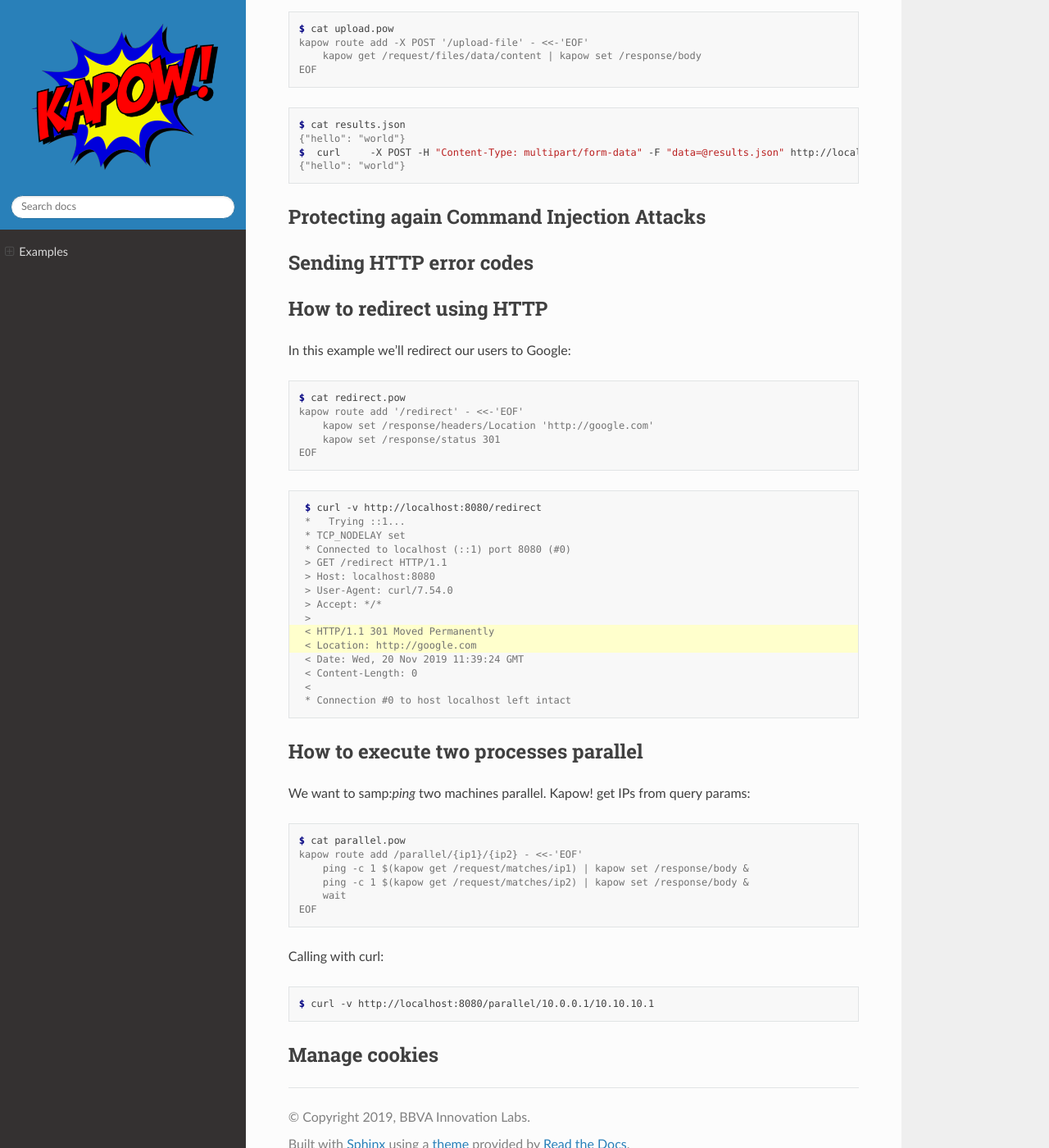
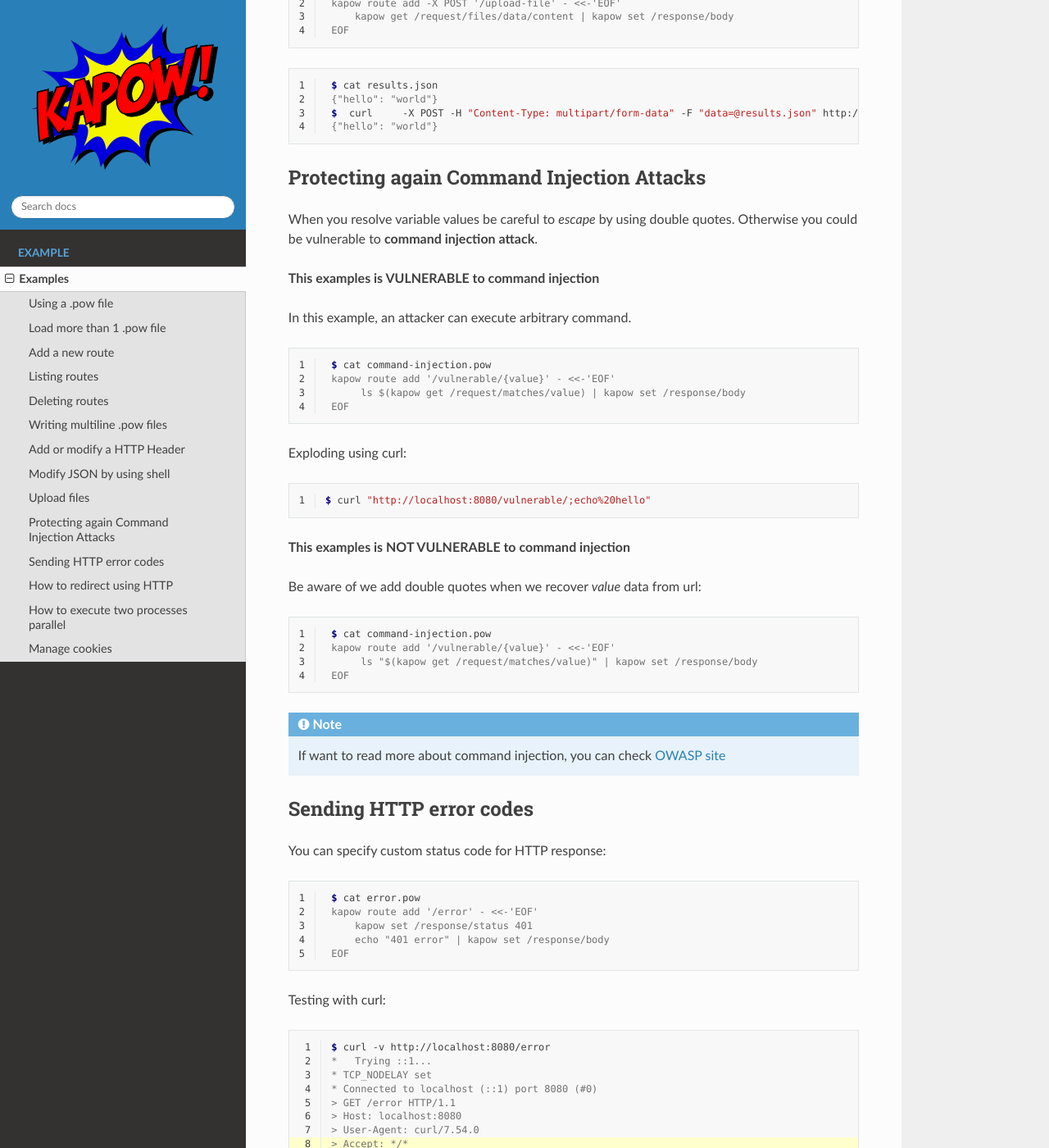
Before and after one commit to BBVA/kapow, a Sphinx documentation site: the page built from docs/source/examples/index.rst, in a window 1280 px wide and 1400 px high, scrolled down 4705 px. Shown: the whole window at 82% size. Built offline with Sphinx 7.4.7 and the Read the Docs theme 2.0.0, drawn with Linux system fonts in a browser that asks for light colours; pages that are not in the unit, such as notebooks, are missing from menus; some of the changed text lies outside the part shown.

Commit message:
add 2 more examples

```diff
--- a/README.rst
+++ b/README.rst
@@ -121,7 +121,7 @@ Kapow! can't help when:
 
 
 When it is your best friend:
---------------------------
+----------------------------
 
 * Easy command + Hard API = Kapow! to the rescue
 * SSH for one command?  Kapow! allows you to share only that command
--- a/docs/source/examples/index.rst
+++ b/docs/source/examples/index.rst
@@ -9,12 +9,14 @@ A .pow file is a plain text with shell instructions, usually, you can use Kapow!
 **Starting Kapow! using .pow file**
 
 .. code-block:: console
+   :linenos:
 
     $ kapow server example.pow
 
 With the example.pow:
 
 .. code-block:: console
+   :linenos:
 
     #
     # This is a simple example of a .pow file
@@ -35,6 +37,7 @@ Load more than 1 .pow file
 You can load more than one .pow file at time. This can help you have your .pow files ordered.
 
 .. code-block:: console
+   :linenos:
 
     $ ls pow-files/
     example-1.pow   example-2.pow
@@ -47,12 +50,10 @@ Add a new route
 
     Be aware when you defined more than routes in same path, only first routed added will be resolved.
 
-    Example:
+    For example, if you add these routes:
 
-    If you add these routes:
-
-    - http://localhost:8080/echo
-    - http://localhost:8080/echo/{message}
+    1. http://localhost:8080/echo
+    2. http://localhost:8080/echo/{message}
 
     Only first one route will be resolved.
 
@@ -61,12 +62,14 @@ Add a new route
 Defining route:
 
 .. code-block:: console
+   :linenos:
 
     $ kapow route add '/my/route' -c 'echo "hello world" | kapow set /response/body'
 
 Calling route:
 
 .. code-block:: console
+   :linenos:
 
     $ curl http://localhost:8080/my/route
     hello world
@@ -76,12 +79,14 @@ Calling route:
 Defining route:
 
 .. code-block:: console
+   :linenos:
 
     $ kapow route add -X POST /echo -c 'kapow get /request/body | kapow set /response/body'
 
 Calling route:
 
 .. code-block:: console
+   :linenos:
 
     $ curl -d "hello world" -X POST http://localhost:8080/echo
     hello world%
@@ -91,12 +96,14 @@ Calling route:
 Defining route:
 
 .. code-block:: console
+   :linenos:
 
     $ kapow route add '/echo/{message}' -c 'kapow get /request/matches/message | kapow set /response/body'
 
 Calling route:
 
 .. code-block:: console
+   :linenos:
 
     $ curl http://localhost:8080/echo/hello%20world
     hello world%
@@ -108,6 +115,7 @@ Listing routes
 You can list active route in kapow! server.
 
 .. code-block:: console
+   :linenos:
 
     $ kapow route list
     [{"id":"20c98328-0b82-11ea-90a8-784f434dfbe2","method":"GET","url_pattern":"/echo/{message}","entrypoint":"/bin/sh -c","command":"kapow get /request/matches/message | kapow set /response/body","index":0}]
@@ -115,6 +123,7 @@ You can list active route in kapow! server.
 Or, for pretty output, you can use samp:`jq`:
 
 .. code-block:: console
+   :linenos:
 
     $ kapow route list | jq
     [
@@ -140,6 +149,7 @@ Deleting routes
 If we want to delete a route you need their ID. Using de above example, you can delete the route by typing:
 
 .. code-block:: console
+   :linenos:
 
     $ kapow route remove 20c98328-0b82-11ea-90a8-784f434dfbe2
 
@@ -149,6 +159,7 @@ Writing multiline .pow files
 Some time you need to write more complex actions. So you can write multiline commands:
 
 .. code-block:: console
+   :linenos:
 
     kapow route add /log_and_stuff - <<-'EOF'
         echo this is a quite long sentence and other stuff | tee log.txt | kapow set /response/body
@@ -165,13 +176,14 @@ Some time you need to write more complex actions. So you can write multiline com
 
 
 Add or modify a HTTP Header
-++++++++++++++++++++++++++
++++++++++++++++++++++++++++
 
 Some times you want add some extra HTTP header to response.
 
 In this example we'll adding the security header "nosniff" in a sniff.pow:
 
 .. code-block:: console
+   :linenos:
 
     $ cat sniff.pow
     kapow route add /sec-hello-world - <<-'EOF'
@@ -186,6 +198,7 @@ Test with curl:
 
 .. code-block:: console
    :emphasize-lines: 11
+   :linenos:
 
     $ curl -v http://localhost:8080/sec-hello-world
     *   Trying ::1...
@@ -214,6 +227,7 @@ Modify JSON by using shell
 In this example our Kapow! service will receive a JSON value with an incorrect date, then our .pow file will fix then and return the correct value to the user.
 
 .. code-block:: console
+   :linenos:
 
     $ cat fix_date.pow
     kapow route add -X POST '/fix-date' - <<-'EOF'
@@ -224,6 +238,7 @@ In this example our Kapow! service will receive a JSON value with an incorrect d
 Call service with curl:
 
 .. code-block:: console
+   :linenos:
 
     $ curl -X POST http://localhost:8080/fix-date -H "Content-Type: application/json" -d '{"incorrectDate": "no way"}'
 
@@ -233,6 +248,7 @@ Upload files
 Upload a file using Kapow! is very simple:
 
 .. code-block:: console
+   :linenos:
 
     $ cat upload.pow
     kapow route add -X POST '/upload-file' - <<-'EOF'
@@ -240,6 +256,7 @@ Upload a file using Kapow! is very simple:
     EOF
 
 .. code-block:: console
+   :linenos:
 
     $ cat results.json
     {"hello": "world"}
@@ -249,12 +266,78 @@ Upload a file using Kapow! is very simple:
 Protecting again Command Injection Attacks
 ++++++++++++++++++++++++++++++++++++++++++
 
+When you resolve variable values be careful to *escape* by using double quotes. Otherwise you could be vulnerable to **command injection attack**.
 
+**This examples is VULNERABLE to command injection**
+
+In this example, an attacker can execute arbitrary command.
+
+.. code-block:: console
+   :linenos:
+
+    $ cat command-injection.pow
+    kapow route add '/vulnerable/{value}' - <<-'EOF'
+         ls $(kapow get /request/matches/value) | kapow set /response/body
+    EOF
+
+Exploding using curl:
+
+.. code-block:: console
+   :linenos:
+
+   $ curl "http://localhost:8080/vulnerable/;echo%20hello"
+
+**This examples is NOT VULNERABLE to command injection**
+
+Be aware of we add double quotes when we recover *value* data from url:
+
+.. code-block:: console
+   :linenos:
+
+    $ cat command-injection.pow
+    kapow route add '/vulnerable/{value}' - <<-'EOF'
+         ls "$(kapow get /request/matches/value)" | kapow set /response/body
+    EOF
+
+.. note::
+
+   If want to read more about command injection, you can check `OWASP site <https://www.owasp.org/index.php/Command_Injection>`_
 
 Sending HTTP error codes
 ++++++++++++++++++++++++
 
+You can specify custom status code for HTTP response:
 
+.. code-block:: console
+   :linenos:
+
+    $ cat error.pow
+    kapow route add '/error' - <<-'EOF'
+        kapow set /response/status 401
+        echo "401 error" | kapow set /response/body
+    EOF
+
+Testing with curl:
+
+.. code-block:: console
+   :emphasize-lines: 8
+   :linenos:
+
+   $ curl -v http://localhost:8080/error
+   *   Trying ::1...
+   * TCP_NODELAY set
+   * Connected to localhost (::1) port 8080 (#0)
+   > GET /error HTTP/1.1
+   > Host: localhost:8080
+   > User-Agent: curl/7.54.0
+   > Accept: */*
+   >
+   < HTTP/1.1 401 Unauthorized
+   < Date: Wed, 20 Nov 2019 14:06:44 GMT
+   < Content-Length: 10
+   < Content-Type: text/plain; charset=utf-8
+   <
+   401 error
 
 How to redirect using HTTP
 ++++++++++++++++++++++++++
@@ -262,6 +345,7 @@ How to redirect using HTTP
 In this example we'll redirect our users to Google:
 
 .. code-block:: console
+   :linenos:
 
     $ cat redirect.pow
     kapow route add '/redirect' - <<-'EOF'
@@ -271,6 +355,7 @@ In this example we'll redirect our users to Google:
 
 .. code-block:: console
    :emphasize-lines: 10-11
+   :linenos:
 
     $ curl -v http://localhost:8080/redirect
     *   Trying ::1...
@@ -295,6 +380,7 @@ How to execute two processes parallel
 We want to samp:`ping` two machines parallel. Kapow! get IPs from query params:
 
 .. code-block:: console
+   :linenos:
 
     $ cat parallel.pow
     kapow route add /parallel/{ip1}/{ip2} - <<-'EOF'
@@ -306,6 +392,7 @@ We want to samp:`ping` two machines parallel. Kapow! get IPs from query params:
 Calling with curl:
 
 .. code-block:: console
+   :linenos:
 
     $ curl -v http://localhost:8080/parallel/10.0.0.1/10.10.10.1
 
--- a/docs/source/index.rst
+++ b/docs/source/index.rst
@@ -6,6 +6,12 @@
 
    install
    quickstart
+
+.. toctree::
+   :maxdepth: 2
+   :caption: Example
+
+   examples/index
 
 .. toctree::
    :maxdepth: 2
```
